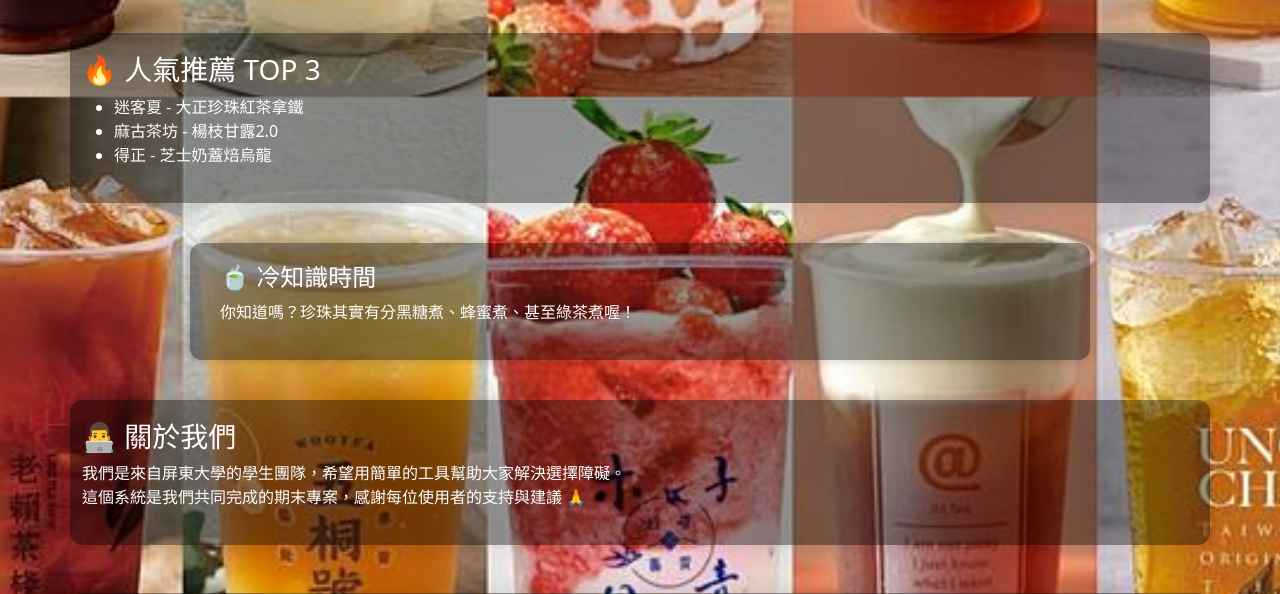
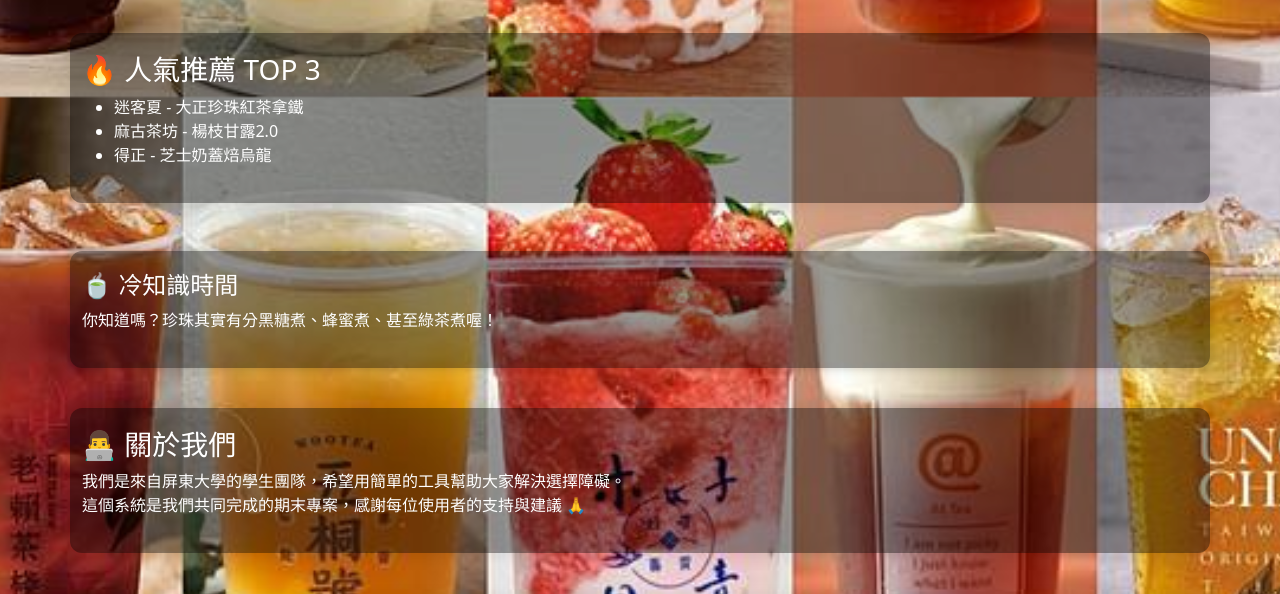
Before and after one commit to BrianThePropeller1037/DrinkSelector, a Flask app: page / in a window 1280 px wide. Shown: the part 703-1297 px from the top of the page. Run offline with Flask 3, Linux system fonts and the light colour scheme.

Commit message:
Update index.html

```diff
--- a/templates/index.html
+++ b/templates/index.html
@@ -92,9 +92,9 @@
   </ul>
   </section>
 
-  <section class="drink-fact">
-    <h4>🍵 冷知識時間</h4>
-    <p>你知道嗎？珍珠其實有分黑糖煮、蜂蜜煮、甚至綠茶煮喔！</p>
+  <section class="drink-fact container mt-5 white-text">
+  <h4>🍵 冷知識時間</h4>
+  <p>你知道嗎？珍珠其實有分黑糖煮、蜂蜜煮、甚至綠茶煮喔！</p>
   </section>
 
   <section class="about-team container mt-4 white-text">
```
